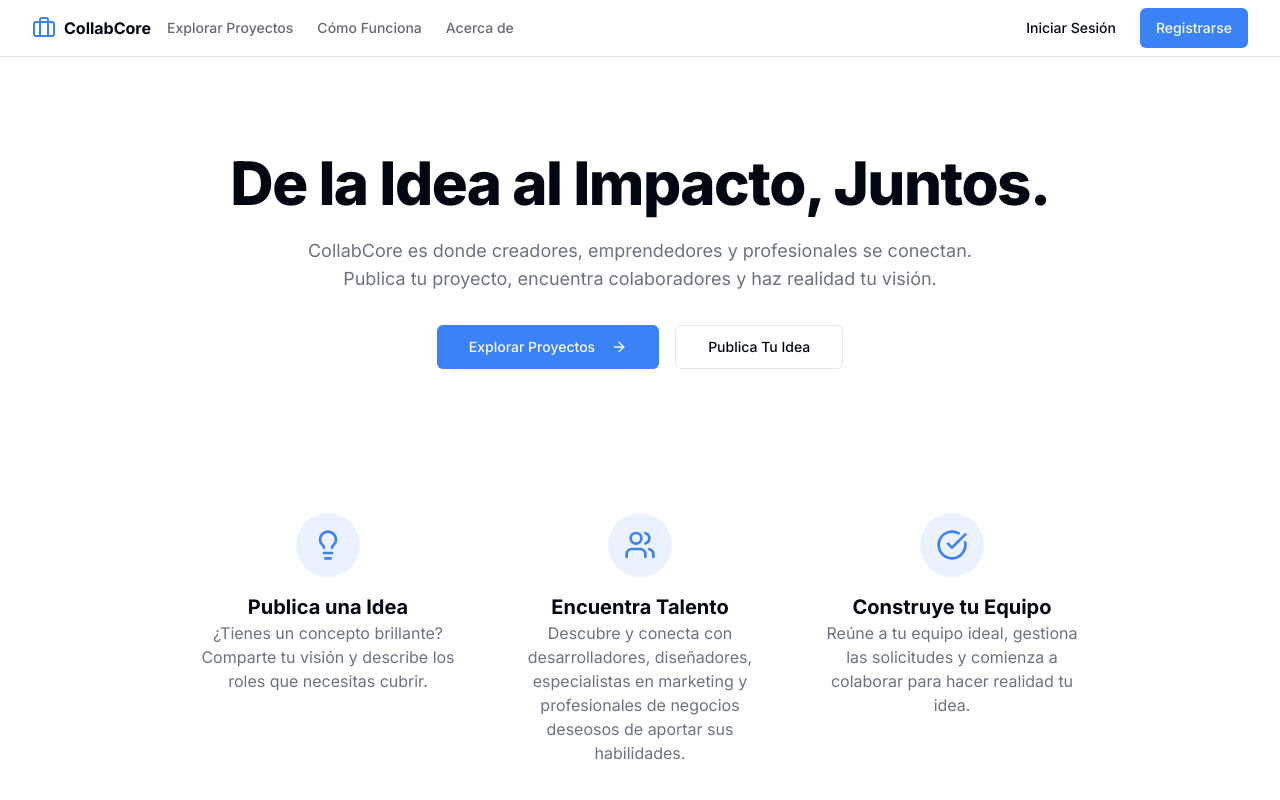
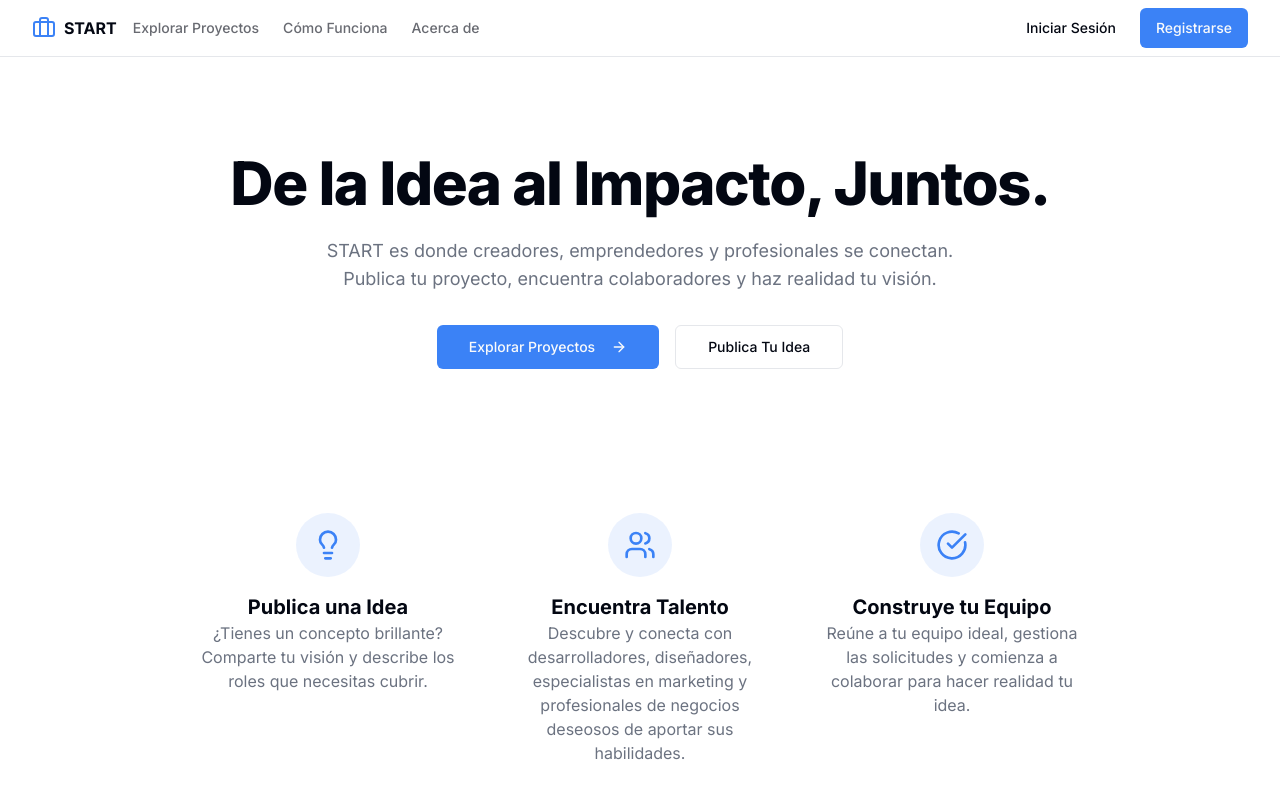
Before and after one commit to NicoAraya1902/start-ventures, a React (Vite) app: page / in a window 1280 px wide. Shown: the top 800 px of the page. Built offline with nearby package versions, Linux system fonts and the light colour scheme.

Commit message:
Rename "Publica Tu Idea" to "START"

```diff
--- a/index.html
+++ b/index.html
@@ -4,13 +4,13 @@
   <head>
     <meta charset="UTF-8" />
     <meta name="viewport" content="width=device-width, initial-scale=1.0" />
-    <title>CollabCore - Construye Tu Próxima Gran Idea</title>
+    <title>START - Construye Tu Próxima Gran Idea</title>
     <meta name="description" content="Una plataforma para que creadores y emprendedores formen equipos para proyectos innovadores, desde startups tecnológicas hasta empresas tradicionales." />
     <meta name="author" content="Lovable" />
     <link rel="preconnect" href="https://fonts.googleapis.com">
     <link rel="preconnect" href="https://fonts.gstatic.com" crossorigin>
     <link href="https://fonts.googleapis.com/css2?family=Inter:wght@400;500;600;700;800&display=swap" rel="stylesheet">
-    <meta property="og:title" content="CollabCore - Construye Tu Próxima Gran Idea" />
+    <meta property="og:title" content="START - Construye Tu Próxima Gran Idea" />
     <meta property="og:description" content="Una plataforma para que creadores y emprendedores formen equipos para proyectos innovadores, desde startups tecnológicas hasta empresas tradicionales." />
     <meta property="og:type" content="website" />
     <meta property="og:image" content="https://lovable.dev/opengraph-image-p98pqg.png" />
--- a/src/components/Header.tsx
+++ b/src/components/Header.tsx
@@ -17,7 +17,7 @@ const Header = () => {
         <div className="mr-4 flex items-center">
           <Link to="/" className="flex items-center space-x-2">
             <Briefcase className="h-6 w-6 text-primary" />
-            <span className="font-bold">CollabCore</span>
+            <span className="font-bold">START</span>
           </Link>
         </div>
         <nav className="hidden items-center space-x-6 text-sm font-medium md:flex">
--- a/src/pages/Index.tsx
+++ b/src/pages/Index.tsx
@@ -1,3 +1,4 @@
+
 import { Button } from '@/components/ui/button';
 import { Link } from 'react-router-dom';
 import { ArrowRight, Lightbulb, Users, CheckCircle } from 'lucide-react';
@@ -12,7 +13,7 @@ const Index = () => {
             De la Idea al Impacto, Juntos.
           </h1>
           <p className="mx-auto mt-6 max-w-2xl text-lg text-muted-foreground">
-            CollabCore es donde creadores, emprendedores y profesionales se conectan. Publica tu proyecto, encuentra colaboradores y haz realidad tu visión.
+            START es donde creadores, emprendedores y profesionales se conectan. Publica tu proyecto, encuentra colaboradores y haz realidad tu visión.
           </p>
           <div className="mt-8 flex justify-center gap-4">
             <Button asChild size="lg">
```
